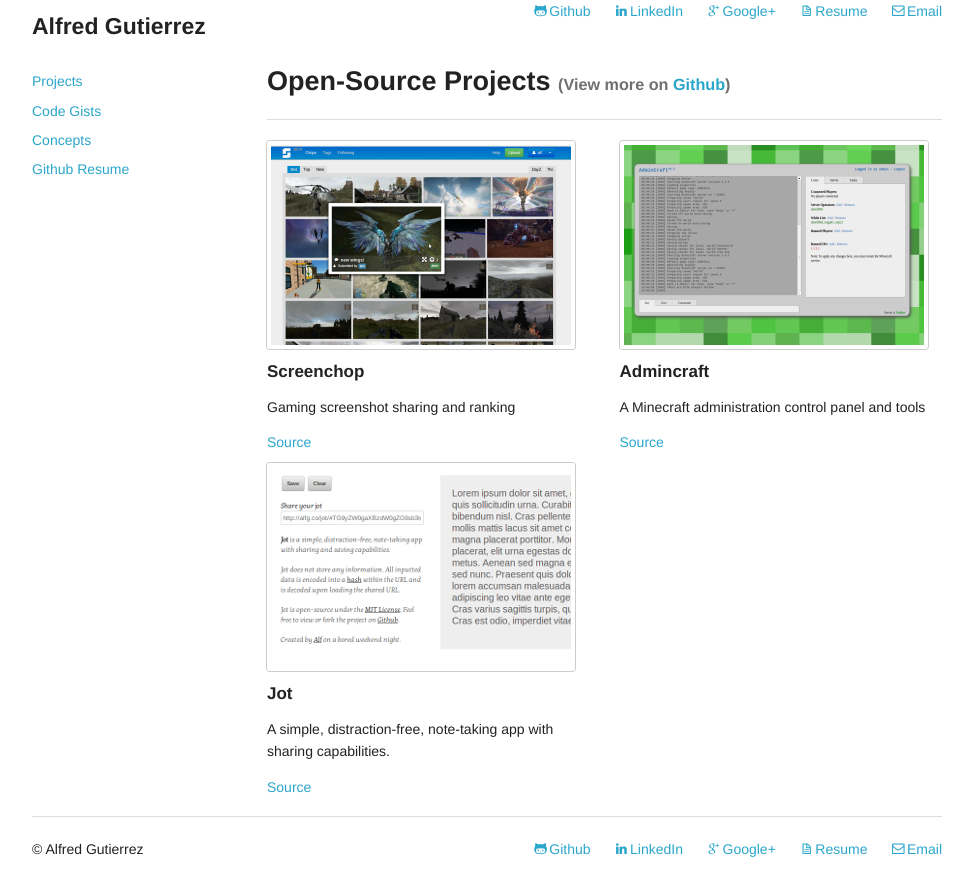
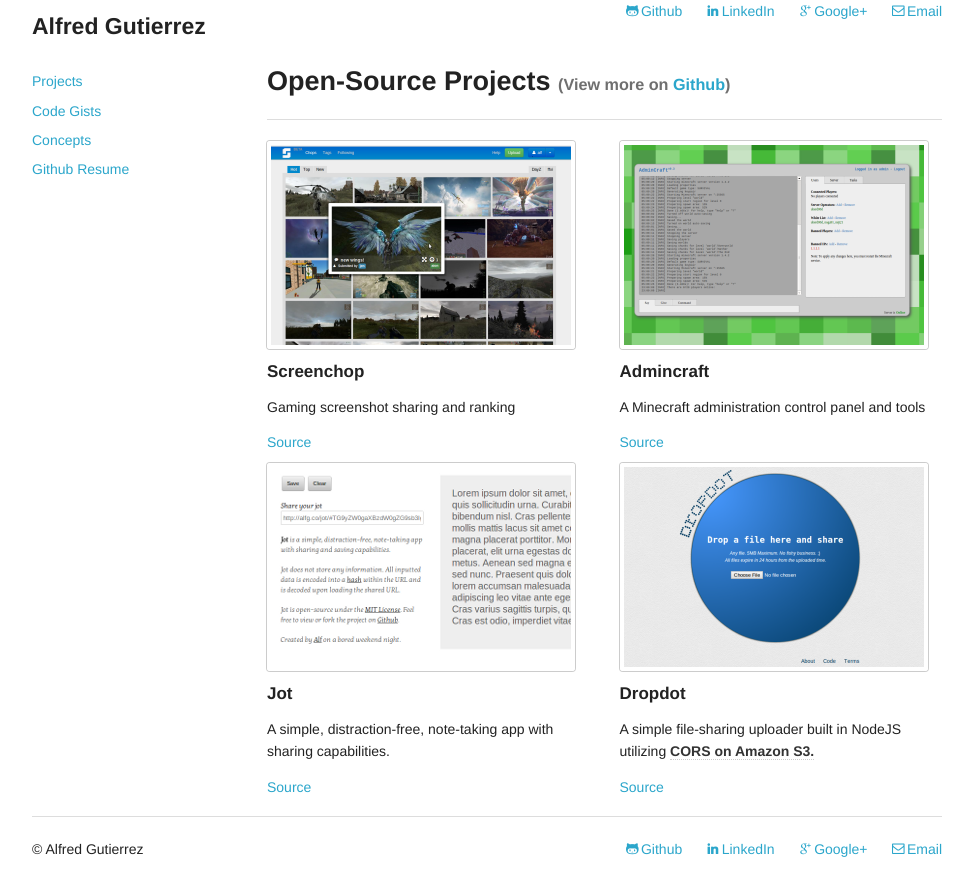
Before and after one commit to alfg/alfg.github.io, a Jekyll site: the page built from index.html, in a window 1280 px wide. Shown: the top 896 px of the page, without its empty margins (153-1126 px from the left). Built offline with Jekyll 4.4.1, drawn with Linux system fonts in a browser that asks for light colours; Markdown is read by kramdown in place of the engine named in the settings.

Commit message:
Add dropdot project

```diff
--- a/_layouts/default.html
+++ b/_layouts/default.html
@@ -55,7 +55,7 @@
         <li><a href="http://www.github.com/alfg"><i class="icon-github"></i>Github</a></li>
         <li><a href="http://www.linkedin.com/pub/alfred-gutierrez/58/ba1/93b"><i class="icon-linkedin"></i>LinkedIn</a></li>
         <li><a href="https://plus.google.com/105345190744903167441"><i class="icon-google-plus"></i>Google+</a></li>
-        <li><a href="/resume.html"><i class="icon-file"></i>Resume</a></li>
+        <!--<li><a href="/resume.html"><i class="icon-file"></i>Resume</a></li>-->
         <li><a href="mailto:alf.g.jr@gmail.com"><i class="icon-envelope"></i>Email</a></li>
       </ul>
     </div>
@@ -105,7 +105,7 @@
             <li><a href="http://www.github.com/alfg"><i class="icon-github"></i>Github</a></li>
             <li><a href="http://www.linkedin.com/pub/alfred-gutierrez/58/ba1/93b"><i class="icon-linkedin"></i>LinkedIn</a></li>
             <li><a href="https://plus.google.com/105345190744903167441"><i class="icon-google-plus"></i>Google+</a></li>
-            <li><a href="/resume.html"><i class="icon-file"></i>Resume</a></li>
+            <!--<li><a href="/resume.html"><i class="icon-file"></i>Resume</a></li>-->
             <li><a href="mailto:alf.g.jr@gmail.com"><i class="icon-envelope"></i>Email</a></li>
           </ul>
         </div>
--- a/index.html
+++ b/index.html
@@ -31,4 +31,13 @@
       <p>A simple, distraction-free, note-taking app with sharing capabilities.</p>
       <a href="http://github.com/alfg/jot">Source</a>
   </div>
+  <div class="six mobile-two columns">
+      <a href="http://dropdot.alfg.co/" class="th">
+          <img src="/assets/images/dropdot_site.png">
+      </a>
+      <h5>Dropdot</h5>
+      <p>A simple file-sharing uploader built in NodeJS utilizing <span class="has-tip"
+          title="Cross-origin resource sharing">CORS on Amazon S3.</span></p>
+      <a href="http://github.com/alfg/dropdot">Source</a>
+  </div>
 </div>
```
Also changed, not shown: assets/images/dropdot_site.png (added).
